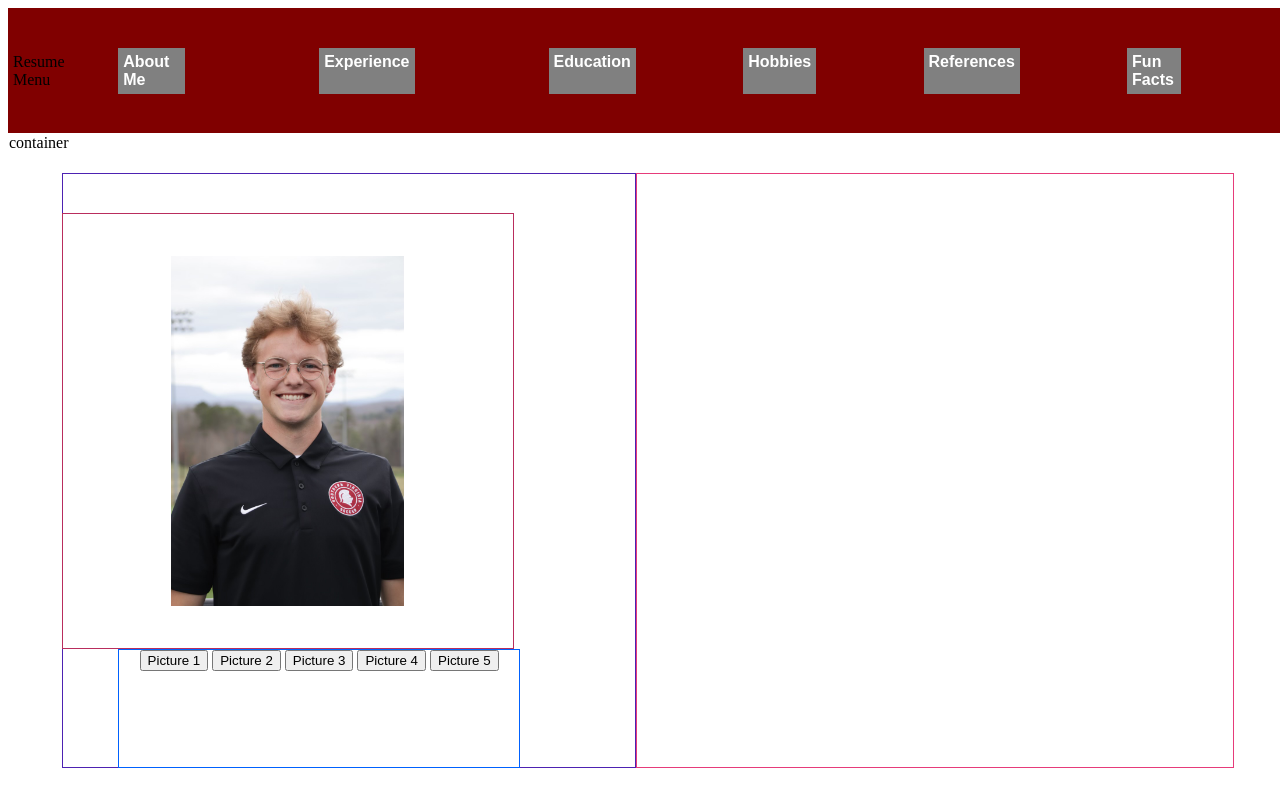
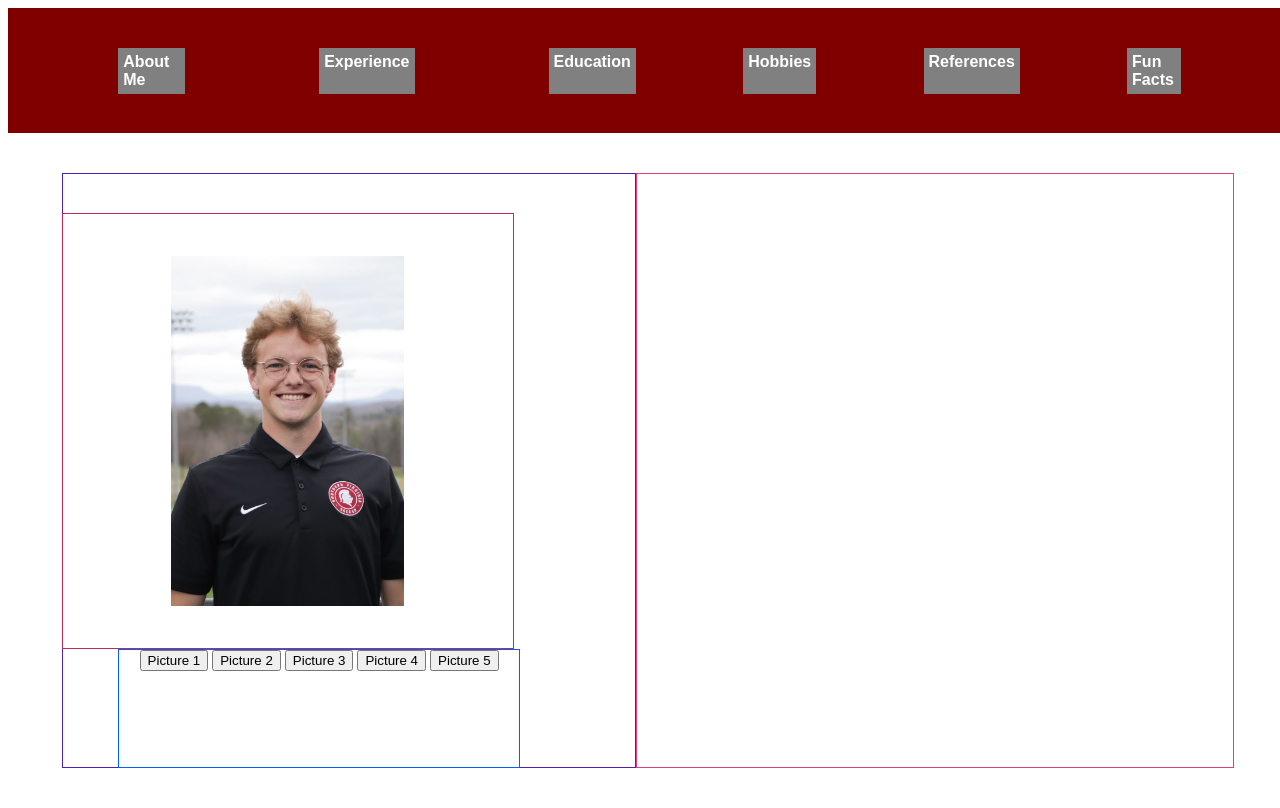
Before and after one commit to Landonstock/Landonstock.github.io, a plain HTML site: page index.html in a window 1280 px wide. Drawn offline with nearby package versions, Linux system fonts and the light colour scheme.

Commit message:
Update index.html

```diff
--- a/index.html
+++ b/index.html
@@ -13,7 +13,7 @@
   <script src="script.js"></script>
 
   <div class="parent">
-  <div class="menuholder"> Resume Menu </div>
+  <div class="menuholder"> </div>
   <div id="button1" class="AboutMe menuItem" onclick="menuClick('show1')"> About Me </div>
   <div id="button2" class="Experience menuItem" onclick="menuClick('show2')"> Experience </div>
   <div id="button3" class="Education menuItem" onclick="menuClick('show3')"> Education </div>
@@ -22,7 +22,7 @@
   <div id="button6" class="FunFacts menuItem" onclick="menuClick('show6')"> Fun Facts </div>
 
 
-    <div class="div8"> container </div>
+    <div class="div8"> </div>
 
     <div class="div9"> </div>
 
```
